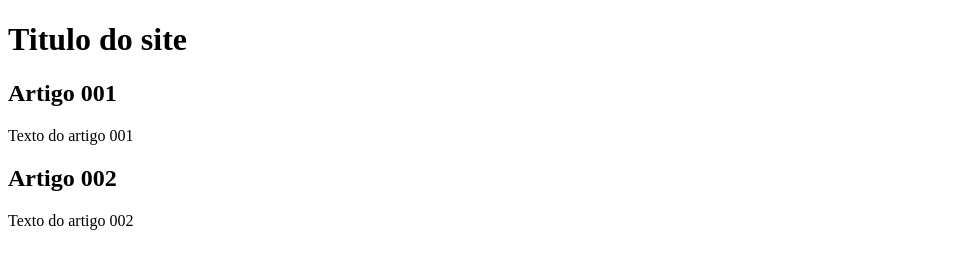
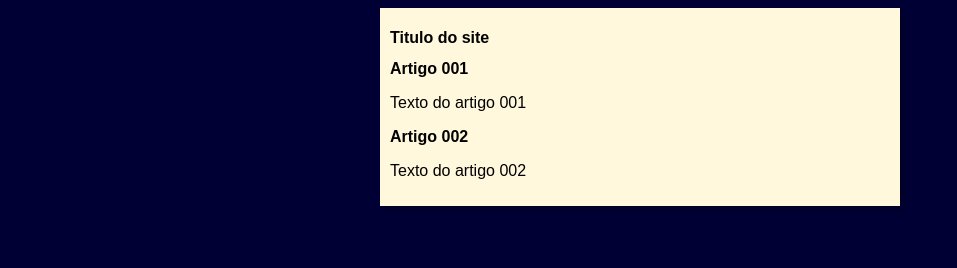
Before and after one commit to FilipeMagal/Projeto-Site, a plain HTML site: page index.html in a window 1280 px wide. Shown: the whole page, without its empty margins (0-957 px from the left). Drawn offline with Linux system fonts and the light colour scheme.

Commit message:
Iniciei o design

```diff
--- a/index.html
+++ b/index.html
@@ -10,6 +10,7 @@
     <main>
         <header>
             <h1>Titulo do site</h1>
+            <link rel="stylesheet" href="stilos/style.css">
         </header>
         <article>
             <h2>Artigo 001</h2>
--- /dev/null
+++ b/stilos/style.css
@@ -0,0 +1,14 @@
+*{
+    font-family: Arial, Helvetica, sans-serif;
+    font-size: 16px;
+}
+body{
+    background-color: rgb(0, 0, 53);
+}
+main{
+    background-color: cornsilk;
+    width: 500px;
+    margin: auto;
+    padding: 10px;
+    box-shadow: 3px 3px 5px rgba(0, 0, 0, 0.349);
+}
```
